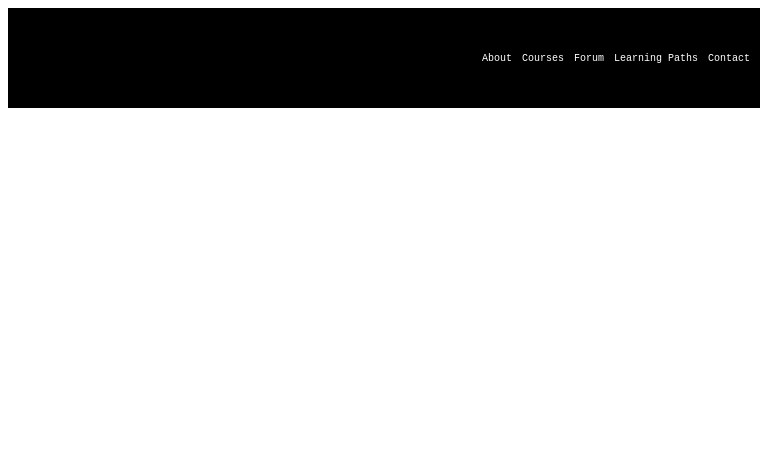
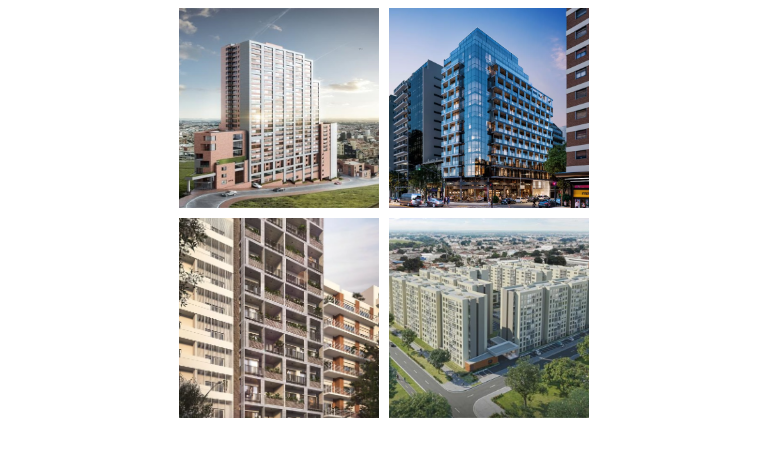
Before and after one commit to aiadonis/aiadonis, a plain HTML site: page HTML & CSS Project/index.html in a window 768 px wide. Drawn offline with Linux system fonts and the light colour scheme.

Commit message:
Images Test

```diff
--- a/HTML & CSS Project/index.html
+++ b/HTML & CSS Project/index.html
@@ -6,23 +6,19 @@
     <title>HTML & CSS Practice</title>
     <link rel="stylesheet" href="styles.css">
 </head>
-<body>
-   <div class="container">
+<div class="container">
     <div class="box">
-        <p>About</p>
+        <img src="images/Bogota View 63.jpg" alt="">
     </div>
     <div class="box">
-        <p>Courses</p>
+        <img src="images/Buenos Aires 1.png" alt="">
     </div>
     <div class="box">
-        <p>Forum</p>
+        <img src="images/Buenos Aires 2.png" alt="">
     </div>
     <div class="box">
-        <p>Learning Paths</p>
+        <img src="images/Cali 826 Central.jpg" alt="">
     </div>
-    <div class="box">
-        <p>Contact</p>
-    </div>
-   </div>
+</div>
 </body>
 </html>
--- a/HTML & CSS Project/styles.css
+++ b/HTML & CSS Project/styles.css
@@ -1,39 +1,27 @@
+/* Base styles for the boxes and images */
+.box {
+    display: grid;
+    place-items: center; /* Center the image in the box */
+    width: 200px; /* Fixed width for boxes, adjust as needed */
+    height: 200px; /* Fixed height for boxes, adjust as needed */
+  }
 
+  .box img {
+    width: 100%; /* Make image take up 100% of the box's width */
+    height: 100%; /* Make image take up 100% of the box's height */
+    object-fit: cover; /* This will cover the box area, potentially cropping the image */
+  }
 
-@media screen and (max-width: 768px) {
+  @media (min-width: 768px) {
     .container {
-        background-color: black;
-        gap: 5px;
-        display: flex;
-        flex-direction: column;
-        align-items: center;
-        justify-content: center;
-        min-height: 30vh; /* Or any other minimum you prefer */
-        flex-wrap: wrap; /* Allow the boxes to wrap to the next line */
+      display: grid;
+      grid-template-columns: repeat(2, 200px); /* Set the width of the columns explicitly */
+      justify-content: center; /* This centers the grid horizontally in the container */
+      gap: 10px; /* Adjust the gap between boxes if needed */
     }
 
-    .box {
-        font-size: 14px; /* Reduced font size */
-        color: white;
-        font-family: 'Courier New', Courier, monospace;
-      }
-}
-
-@media screen and (min-width: 768px) {
-    .container {
-        background-color: black;
-        gap: 10px;
-        display: flex;
-        flex-direction: row;
-        align-items: center;
-        justify-content: flex-end;
-        min-height: 10vh; /* Or any other minimum you prefer */
-        flex-wrap: wrap; /* Allow the boxes to wrap to the next line */
-        padding: 10px;
+    .box img {
+      width: 200px; /* Set width of the box if not already set outside the media query */
+      height: 200px; /* Set height of the box if not already set outside the media query */
     }
-
-    .box {
-        font-size: 10px; /* Reduced font size */
-        color: white;
-      }
-}
+  }
```
